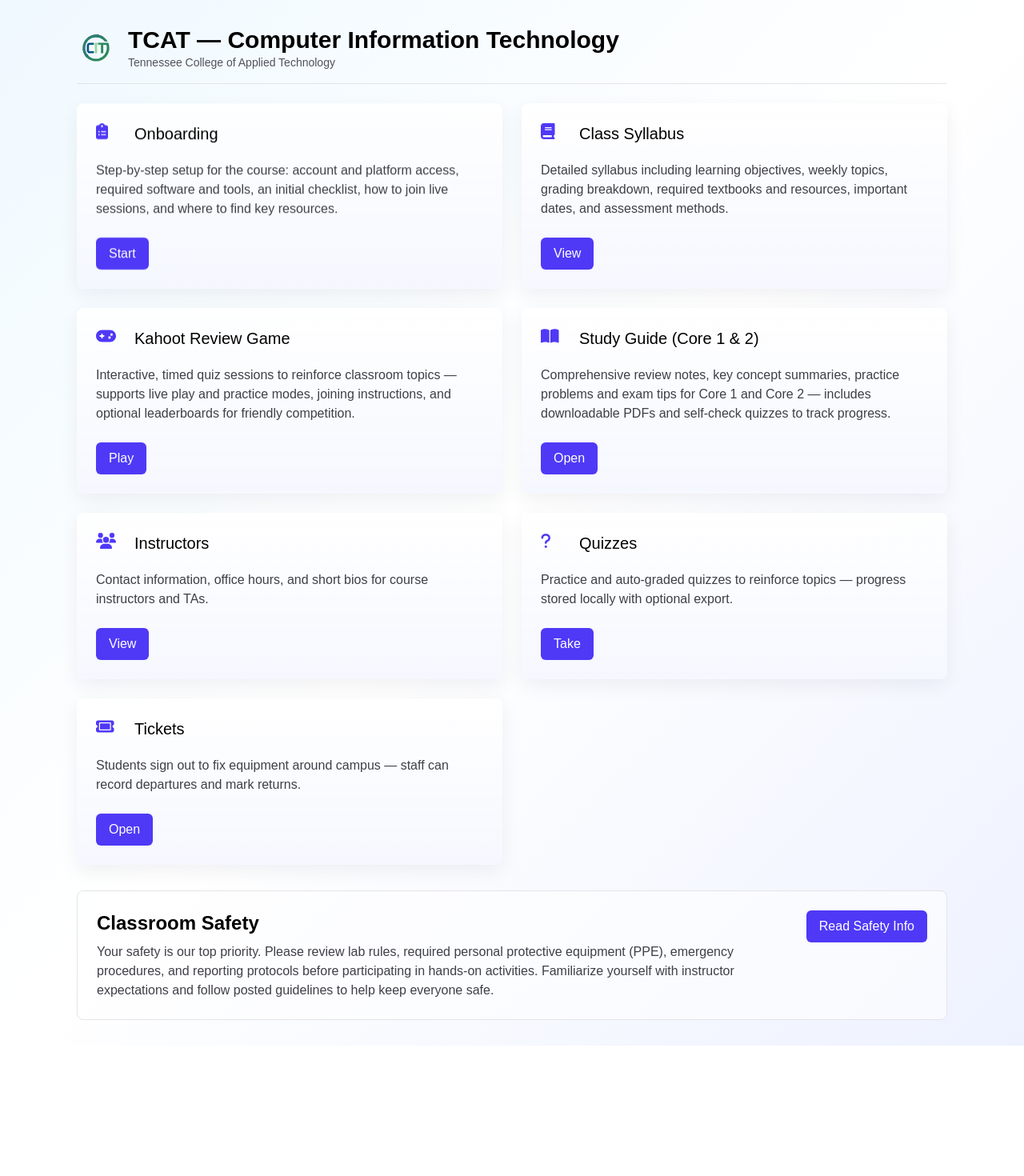
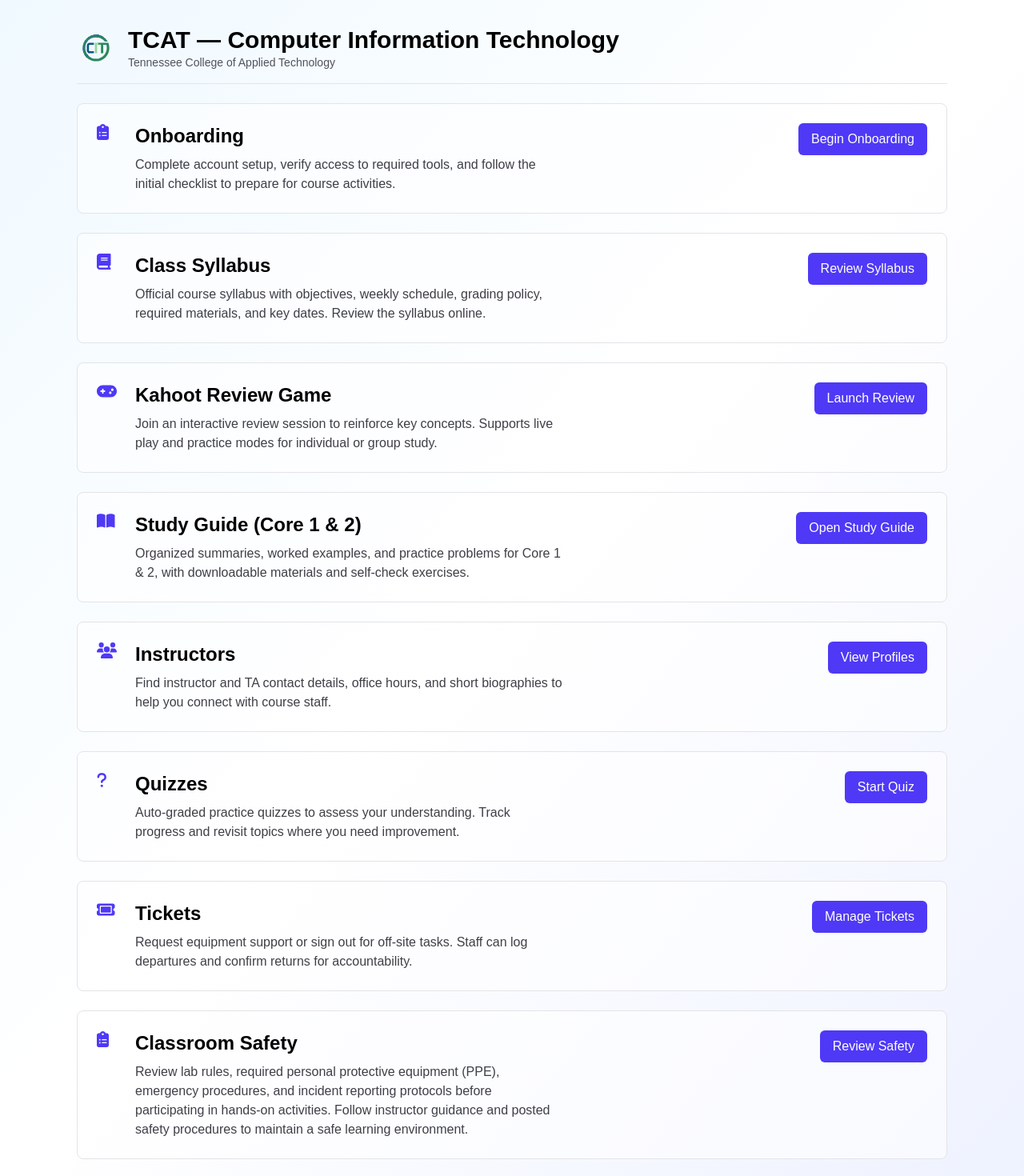
Before and after one commit to Capttech/tcatwebserver, a Next.js app: page / in a window 1280 px wide. Shown: the top 1470 px of the page at 80% size. Before the commit the page ends 1307 px from the top, so only its background shows below. Built offline with nearby package versions, Linux system fonts and the light colour scheme.

Commit message:
update headers and root page

```diff
--- /dev/null
+++ b/app/components/SiteHeader.tsx
@@ -0,0 +1,28 @@
+import Image from "next/image";
+import Link from "next/link";
+
+type Props = {
+  title?: string;
+  subtitle?: string;
+  className?: string;
+};
+
+export default function SiteHeader({
+  title = "TCAT — Computer Information Technology",
+  subtitle = "Tennessee College of Applied Technology",
+  className = "",
+}: Props) {
+  return (
+    <div className={"flex items-center justify-between border-b border-zinc-200 dark:border-zinc-800 pb-4 " + className}>
+      <div className="flex items-center gap-4">
+        <Link href="/" aria-label="Go to homepage" className="rounded overflow-hidden">
+          <Image src="/logo.svg" alt="TCAT logo" width={48} height={48} className="rounded" />
+        </Link>
+        <div>
+          <h1 className="text-3xl font-semibold">{title}</h1>
+          <p className="text-sm text-zinc-600 dark:text-zinc-400">{subtitle}</p>
+        </div>
+      </div>
+    </div>
+  );
+}
--- a/app/onboarding/page.tsx
+++ b/app/onboarding/page.tsx
@@ -1,20 +1,15 @@
-import Image from "next/image";
 import Link from "next/link";
-import React from "react";
+import SiteHeader from "../components/SiteHeader";
+import { JSX } from "react";
 
 export default function OnboardingPage(): JSX.Element {
   return (
     <div className="min-h-screen bg-gradient-to-br from-sky-50 via-white to-indigo-50 dark:from-[#021028] dark:via-[#02122b] dark:to-black text-black dark:text-zinc-50">
       <div className="max-w-6xl mx-auto p-8">
-        <div className="flex items-center justify-between border-b border-zinc-200 dark:border-zinc-800 pb-4">
-          <div className="flex items-center gap-4">
-            <Image src="/logo.svg" alt="TCAT logo" width={48} height={48} className="rounded" />
-            <div>
-              <h1 className="text-3xl font-semibold">Onboarding</h1>
-              <p className="text-sm text-zinc-600 dark:text-zinc-400">Follow the steps below to complete initial setup for this course.</p>
-            </div>
-          </div>
-        </div>
+        <SiteHeader
+          title="Onboarding"
+          subtitle="Follow the steps below to complete initial setup for this course."
+        />
 
         <main className="mt-8 max-w-3xl mx-auto space-y-6 text-zinc-700 dark:text-zinc-300">
           <p>
--- a/app/page.tsx
+++ b/app/page.tsx
@@ -27,59 +27,72 @@ export default function Home() {
       id: "onboarding",
       icon: <FontAwesomeIcon icon={faClipboardList} size="lg" className="text-indigo-600" />,
       title: "Onboarding",
-      description: "Step-by-step setup for the course: account and platform access, required software and tools, an initial checklist, how to join live sessions, and where to find key resources.",
+      description: "Complete account setup, verify access to required tools, and follow the initial checklist to prepare for course activities.",
       href: "/onboarding",
-      buttonLabel: "Start",
+      buttonLabel: "Begin Onboarding",
     },
     {
       id: "syllabus",
       icon: <FontAwesomeIcon icon={faBook} size="lg" className="text-indigo-600" />,
       title: "Class Syllabus",
-      description: "Detailed syllabus including learning objectives, weekly topics, grading breakdown, required textbooks and resources, important dates, and assessment methods.",
+      description: "Official course syllabus with objectives, weekly schedule, grading policy, required materials, and key dates. Review the syllabus online.",
       href: "#/syllabus",
-      buttonLabel: "View",
+      buttonLabel: "Review Syllabus",
     },
     {
       id: "kahoot",
       icon: <FontAwesomeIcon icon={faGamepad} size="lg" className="text-indigo-600" />,
       title: "Kahoot Review Game",
-      description: "Interactive, timed quiz sessions to reinforce classroom topics — supports live play and practice modes, joining instructions, and optional leaderboards for friendly competition.",
+      description: "Join an interactive review session to reinforce key concepts. Supports live play and practice modes for individual or group study.",
       href: "#/kahoot",
-      buttonLabel: "Play",
+      buttonLabel: "Launch Review",
     },
     {
       id: "study-guide",
       icon: <FontAwesomeIcon icon={faBookOpen} size="lg" className="text-indigo-600" />,
       title: "Study Guide (Core 1 & 2)",
-      description: "Comprehensive review notes, key concept summaries, practice problems and exam tips for Core 1 and Core 2 — includes downloadable PDFs and self-check quizzes to track progress.",
+      description: "Organized summaries, worked examples, and practice problems for Core 1 & 2, with downloadable materials and self-check exercises.",
       href: "#/study-guide",
-      buttonLabel: "Open",
+      buttonLabel: "Open Study Guide",
     },
     {
       id: "instructors",
       icon: <FontAwesomeIcon icon={faUsers} size="lg" className="text-indigo-600" />,
       title: "Instructors",
-      description: "Contact information, office hours, and short bios for course instructors and TAs.",
+      description: "Find instructor and TA contact details, office hours, and short biographies to help you connect with course staff.",
       href: "/instructors",
-      buttonLabel: "View",
+      buttonLabel: "View Profiles",
     },
     {
       id: "quizzes",
       icon: <FontAwesomeIcon icon={faQuestion} size="lg" className="text-indigo-600" />,
       title: "Quizzes",
-      description: "Practice and auto-graded quizzes to reinforce topics — progress stored locally with optional export.",
+      description: "Auto-graded practice quizzes to assess your understanding. Track progress and revisit topics where you need improvement.",
       href: "/quizzes",
-      buttonLabel: "Take",
+      buttonLabel: "Start Quiz",
     },
     {
       id: "tickets",
       icon: <FontAwesomeIcon icon={faTicket} size="lg" className="text-indigo-600" />,
       title: "Tickets",
-      description: "Students sign out to fix equipment around campus — staff can record departures and mark returns.",
+      description: "Request equipment support or sign out for off-site tasks. Staff can log departures and confirm returns for accountability.",
       href: "/tickets",
-      buttonLabel: "Open",
+      buttonLabel: "Manage Tickets",
+    },
+    {
+      id: "safety",
+      icon: <FontAwesomeIcon icon={faClipboardList} size="lg" className="text-indigo-600" />,
+      title: "Classroom Safety",
+      description:
+        "Review lab rules, required personal protective equipment (PPE), emergency procedures, and incident reporting protocols before participating in hands-on activities. Follow instructor guidance and posted safety procedures to maintain a safe learning environment.",
+      href: "/safety",
+      buttonLabel: "Review Safety",
     },
   ];
+
+  const getButtonClass = (id: string) => {
+    return "inline-flex items-center rounded-md bg-indigo-600 px-4 py-2 text-white hover:bg-indigo-700 transition-colors font-medium";
+  };
 
   return (
     <div className="min-h-screen bg-gradient-to-br from-sky-50 via-white to-indigo-50 dark:from-[#021028] dark:via-[#02122b] dark:to-black text-black dark:text-zinc-50">
@@ -94,60 +107,36 @@ export default function Home() {
           </div>
         </div>
 
-        <section className="mt-6 grid grid-cols-1 sm:grid-cols-2 gap-6">
+        <section className="mt-6 flex flex-col gap-6">
           {options.map((opt, idx) => (
             <article
               key={opt.id}
-              className="option-card flex flex-col p-6 rounded-lg h-full"
+              className="p-6 rounded-lg bg-white/60 dark:bg-zinc-900/60 border border-zinc-200 dark:border-zinc-800"
               style={{ animationDelay: `${idx * 80}ms` }}
             >
+              <div className="flex items-start justify-between">
                 <div className="flex items-start gap-4">
                   <div className="w-8 h-8 text-indigo-600 flex-shrink-0">{opt.icon}</div>
-                <h2 className="text-xl font-medium mt-0">{opt.title}</h2>
+                  <div>
+                    <h2 className="text-2xl font-semibold">{opt.title}</h2>
+                    <p className="mt-2 text-zinc-700 dark:text-zinc-300 max-w-[60ch]">{opt.description}</p>
+                  </div>
                 </div>
 
-              <p className="mt-4 text-zinc-700 dark:text-zinc-300 flex-1">{opt.description}</p>
-
-              <div className="mt-6">
+                <div className="ml-6 flex-shrink-0">
                   {opt.href && opt.href.startsWith("/") ? (
-                  <Link
-                    href={opt.href}
-                    className="inline-flex items-center rounded-md bg-indigo-600 px-4 py-2 text-white hover:bg-indigo-700 transition-colors"
-                  >
+                    <Link href={opt.href} className={getButtonClass(opt.id)} aria-label={`Open ${opt.title}`}>
                       {opt.buttonLabel}
                     </Link>
                   ) : (
-                  <a
-                    href={opt.href}
-                    className="inline-flex items-center rounded-md bg-indigo-600 px-4 py-2 text-white hover:bg-indigo-700 transition-colors"
-                  >
+                    <a href={opt.href} className={getButtonClass(opt.id)} aria-label={`Open ${opt.title}`}>
                       {opt.buttonLabel}
                     </a>
                   )}
                 </div>
+              </div>
             </article>
           ))}
-        </section>
-
-        <section className="mt-8">
-          <div className="p-6 rounded-lg bg-white/60 dark:bg-zinc-900/60 border border-zinc-200 dark:border-zinc-800">
-            <div className="flex items-start justify-between">
-              <div>
-                <h2 className="text-2xl font-semibold">Classroom Safety</h2>
-                <p className="mt-2 text-zinc-700 dark:text-zinc-300">
-                  Your safety is our top priority. Please review lab rules, required personal protective equipment (PPE), emergency
-                  procedures, and reporting protocols before participating in hands-on activities. Familiarize yourself with instructor
-                  expectations and follow posted guidelines to help keep everyone safe.
-                </p>
-              </div>
-
-              <div className="ml-6 flex-shrink-0">
-                <Link href="/safety" className="inline-flex items-center rounded-md bg-indigo-600 px-4 py-2 text-white hover:bg-indigo-700 transition-colors">
-                  Read Safety Info
-                </Link>
-              </div>
-            </div>
-          </div>
         </section>
       </div>
     </div>
```
Lines whose indentation alone changed are shown as unchanged.
